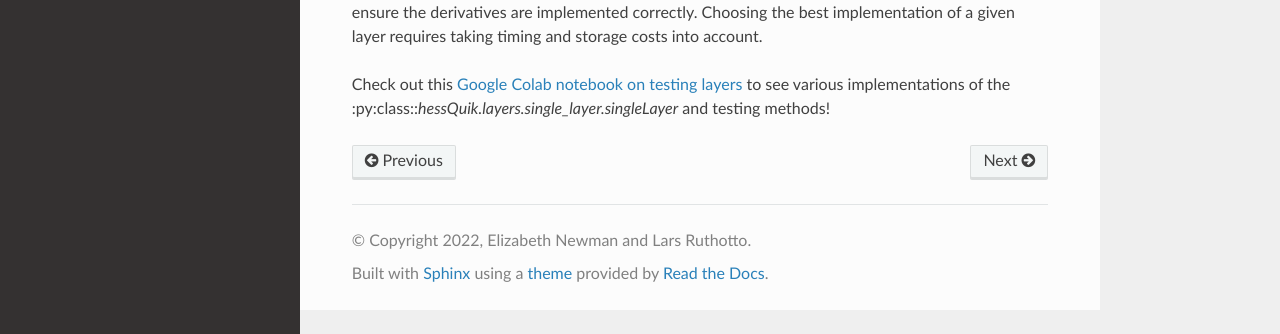
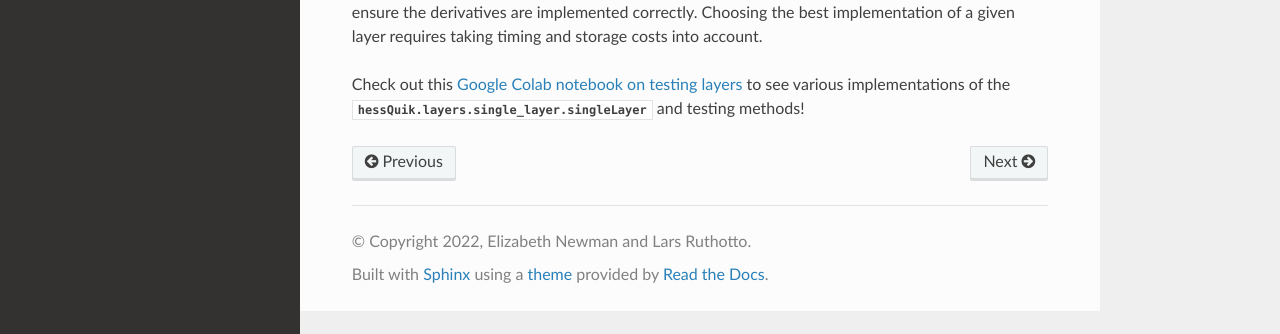
Before and after one commit to elizabethnewman/hessQuik, a Sphinx documentation site: the page built from docs/hessQuik_setup/examples.rst, in a window 1280 px wide. Shown: the part 563-897 px from the top of the page. Built offline with Sphinx 7.4.7 and the Read the Docs theme 2.0.0, drawn with Linux system fonts in a browser that asks for light colours.

Commit message:
no message

```diff
--- a/docs/hessQuik_setup/examples.rst
+++ b/docs/hessQuik_setup/examples.rst
@@ -23,6 +23,6 @@ Testing New Layers
 The package provides testing tools to ensure the derivatives are implemented correctly.
 Choosing the best implementation of a given layer requires taking timing and storage costs into account.
 
-Check out this `Google Colab notebook on testing layers`_ to see various implementations of the :py:class::`hessQuik.layers.single_layer.singleLayer` and testing methods!
+Check out this `Google Colab notebook on testing layers`_ to see various implementations of the :py:class:`hessQuik.layers.single_layer.singleLayer` and testing methods!
 
 .. _Google Colab notebook on testing layers: https://colab.research.google.com/github/elizabethnewman/hessQuik/blob/main/hessQuik/examples/hessQuikSingleLayerTutorial.ipynb
```
